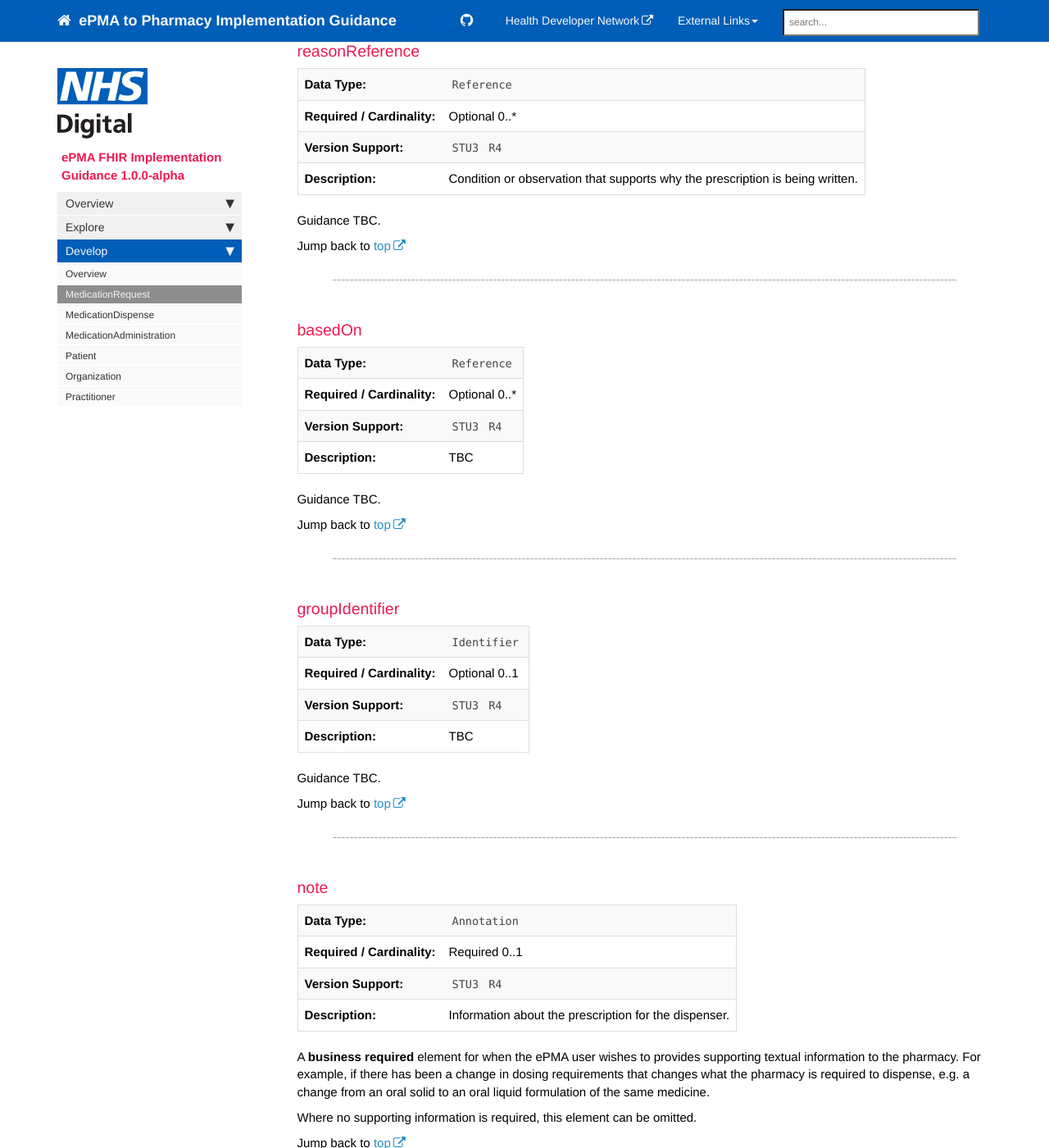
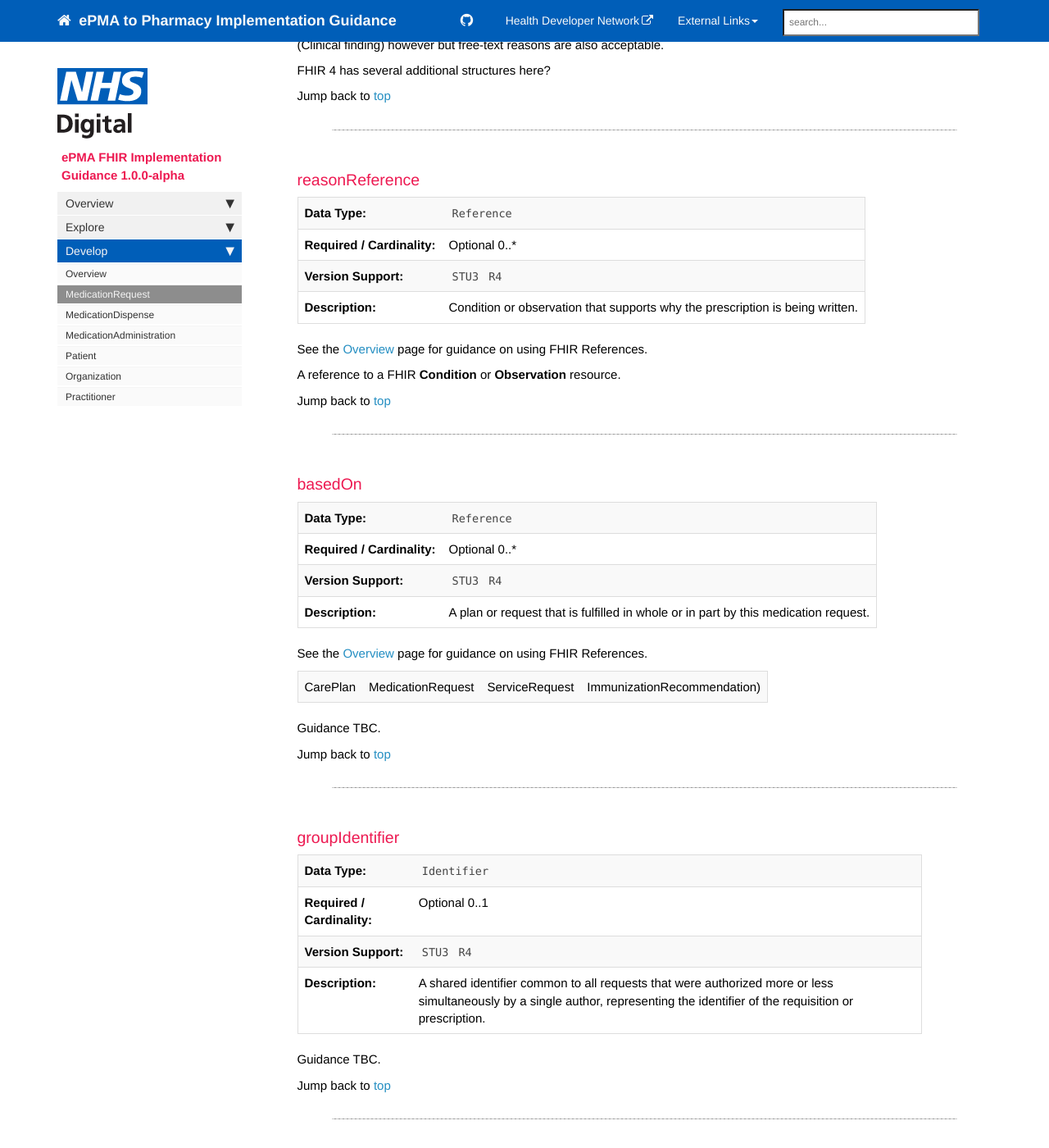
Before and after one commit to nhsconnect/FHIR-ePMA-Implementation, a Jekyll site: the page built from pages/develop/develop_medicationrequest.md, in a window 1280 px wide and 1400 px high, scrolled down 12881 px. Shown: the whole window at 82% size. Built offline with Jekyll 4.4.1, drawn with Linux system fonts in a browser that asks for light colours; nearby versions of some CDN libraries; comment, search, counter and statistics services are not loaded; some of the changed text lies outside the part shown.

Commit message:
Add files via upload

```diff
--- a/pages/develop/develop_medicationrequest.md
+++ b/pages/develop/develop_medicationrequest.md
@@ -79,7 +79,7 @@ If a client system creates the logical id and there are multiple clients sending
 
 For this reason, within an implementation where multiple clients are POSTing to a FHIR server, it is highly recommenced that the FHIR server creates the logical id to remove the risk of duplication.
 
-Jump back to [top](https://nhsconnect.github.io/FHIR-ePMA-Implementation/develop_medicationrequest.html)
+Jump back to [top](develop_medicationrequest.htm)
 <hr/>
 
 ### identifier
@@ -105,7 +105,7 @@ Jump back to [top](https://nhsconnect.github.io/FHIR-ePMA-Implementation/develop
 
 Guidance TBC.
 
-Jump back to [top](https://nhsconnect.github.io/FHIR-ePMA-Implementation/develop_medicationrequest.html)
+Jump back to [top](develop_medicationrequest.htm)
 <hr/>
 
 ### text
@@ -131,7 +131,7 @@ Jump back to [top](https://nhsconnect.github.io/FHIR-ePMA-Implementation/develop
 
 Guidance TBC.
 
-Jump back to [top](https://nhsconnect.github.io/FHIR-ePMA-Implementation/develop_medicationrequest.html)
+Jump back to [top](develop_medicationrequest.htm)
 <hr/>
 
 ### status
@@ -189,7 +189,7 @@ For the purposes of this guidance, the scope of **status** extends to dispensing
 | `Active` | `Stopped` | This transition will trigger an update to the MedicationRequest from the ePMA system to the pharmacy system to stop dispensing activities. Within a RESTful implementation this would be typically implemented as either an HTTP PUT or PATCH. |
 | `Active` | `Completed` | Contained within the ePMA system. All dispensing activity has been received from the pharmacy system within **MedicationDispense** FHIR resources. The ePMA system has completed the recorded of medicine administration events. |
 
-Jump back to [top](https://nhsconnect.github.io/FHIR-ePMA-Implementation/develop_medicationrequest.html)
+Jump back to [top](develop_medicationrequest.htm)
 <hr/>
 
 ### intent
@@ -217,7 +217,7 @@ The value `order` should always be used to denote this is a medication request o
 
 FHIR R4 extends the value set to; `proposal`, `plan`, `order`, `original-order`, `reflex-order`, `filler-order`, `instance-order` and `option`, but the recommendation for the target use case is to continue to use `order` unless it is locally decided that the extended R4 value set better supports the business requirements.
 
-Jump back to [top](https://nhsconnect.github.io/FHIR-ePMA-Implementation/develop_medicationrequest.html)
+Jump back to [top](develop_medicationrequest.htm)
 <hr/>
 
 ### category
@@ -259,7 +259,7 @@ For the target ePMA to hospital pharmacy systems use case, it would be expected
 
 The only category that does not trigger the sending/sharing of a FHIR medicationRequest resource with the hospital pharmacy would be a `community` medication request. A `community` medication request would either trigger the printing and signing of a paper FP10HP prescription, or (when implemented by the Trust) an electronic prescription sent to the NHS Electronic Prescription Service.
 
-Jump back to [top](https://nhsconnect.github.io/FHIR-ePMA-Implementation/develop_medicationrequest.html)
+Jump back to [top](develop_medicationrequest.htm)
 <hr/>
 
 ### priority
@@ -293,7 +293,7 @@ The use of the term `stat` is potentially confusing as when used within a dosage
 
 If to be used, consider only initially supporting `routine` and `urgent` and set clear criteria for when a medication request should be marked as `urgent`.
 
-Jump back to [top](https://nhsconnect.github.io/FHIR-ePMA-Implementation/develop_medicationrequest.html)
+Jump back to [top](develop_medicationrequest.htm)
 <hr/>
 
 ### medicationReference
@@ -317,11 +317,13 @@ Jump back to [top](https://nhsconnect.github.io/FHIR-ePMA-Implementation/develop
   </tr>
 </table>
 
+See the [Overview](develop_overview.htm) page for guidance on using FHIR References.
+
 **Note**: At the time of writing an alpha implementation of a FHIR dm+d server is available from the North East CSU as a [demonstrator](https://dmdsite-uks-test-web.azurewebsites.net/Dosage) and associated [API]([https://apidmd001.azurewebsites.net/index.html](https://apidmd001.azurewebsites.net/index.html)).
 
 Q) How should `Medication.text` be populated? Should it be with the pukka dm+d description or the drug name as selected by the clinician, which may be slightly different is the clinical system has not fully implemented dm+d?
 
-Jump back to [top](https://nhsconnect.github.io/FHIR-ePMA-Implementation/develop_medicationrequest.html)
+Jump back to [top](develop_medicationrequest.html)
 <hr/>
 
 ### subject
@@ -345,9 +347,11 @@ Jump back to [top](https://nhsconnect.github.io/FHIR-ePMA-Implementation/develop
   </tr>
 </table>
 
+See the [Overview](develop_overview.htm) page for guidance on using FHIR References.
+
 **Note**: It is acknowledged that a typical Hospital Patient Administration System (PAS) available today will not expose a FHIR interface so referencing by URL will most likely not be available for some time. However this should be a target architecture so that the FHIR-enabled PAS can be used as a trusted source of Patient resources across multiple hospital systems.
 
-Jump back to [top](https://nhsconnect.github.io/FHIR-ePMA-Implementation/develop_medicationrequest.html)
+Jump back to [top](develop_medicationrequest.htm)
 <hr/>
 
 ### supportingInformation
@@ -371,6 +375,8 @@ Jump back to [top](https://nhsconnect.github.io/FHIR-ePMA-Implementation/develop
   </tr>
 </table>
 
+See the [Overview](develop_overview.htm) page for guidance on using FHIR References.
+
 Guidance TBC.
 
 Can reference any number of FHIR resources...
@@ -383,7 +389,7 @@ Reference an **AllergyIntolorance** resource to share a patient's allergy to mak
 
 Reference a **CarePlan** resource where medication dispensing is considered as part of a specific treatment regimen.
 
-Jump back to [top](https://nhsconnect.github.io/FHIR-ePMA-Implementation/develop_medicationrequest.html)
+Jump back to [top](develop_medicationrequest.htm)
 <hr/>
 
 ### authoredOn
@@ -413,7 +419,7 @@ Recommended to specify as a complete date and time, e.g. "2020-03-26T15:00:00".
 
 Recommended that the date and time is the same as recorded and visible within the ePMA system.
 
-Jump back to [top](https://nhsconnect.github.io/FHIR-ePMA-Implementation/develop_medicationrequest.html)
+Jump back to [top](develop_medicationrequest.htm)
 <hr/>
 
 ### requester
@@ -437,6 +443,8 @@ Jump back to [top](https://nhsconnect.github.io/FHIR-ePMA-Implementation/develop
   </tr>
 </table>
 
+See the [Overview](develop_overview.htm) page for guidance on using FHIR References.
+
 Recommended as a required business element for most implementations.
 
 Recommended to be the prescribing clinician recorded on the ePMA system for the medication request, as a reference to a FHIR **Practitioner** resource.
@@ -458,7 +466,7 @@ Where an implementation does not currently record the prescribing clinician then
 
 **Note**: STU3 allowed a request on behalf of another organisation to be defined using **requester.onBehalfOf**. This has been removed from R4 so is recommended not to be used within any STU3 or CareConnect implementation.
 
-Jump back to [top](https://nhsconnect.github.io/FHIR-ePMA-Implementation/develop_medicationrequest.html)
+Jump back to [top](develop_medicationrequest.htm)
 <hr/>
 
 ### recorder
@@ -482,9 +490,11 @@ Jump back to [top](https://nhsconnect.github.io/FHIR-ePMA-Implementation/develop
   </tr>
 </table>
 
+See the [Overview](develop_overview.htm) page for guidance on using FHIR References.
+
 Optional for most implementations and requires all system users to be individual authenticated. The primary purpose of capturing the recorder would be for the local audit trail. The data recorder will be of little relevance for most pharmacy implementations.
 
-Jump back to [top](https://nhsconnect.github.io/FHIR-ePMA-Implementation/develop_medicationrequest.html)
+Jump back to [top](develop_medicationrequest.htm)
 <hr/>
 
 ### reasonCode
@@ -514,7 +524,7 @@ Where possible this should be a coded term from the SNOMED-CT hierarchy as a des
 
 FHIR 4 has several additional structures here?
 
-Jump back to [top](https://nhsconnect.github.io/FHIR-ePMA-Implementation/develop_medicationrequest.html)
+Jump back to [top](develop_medicationrequest.htm)
 <hr/>
 
 ### reasonReference
@@ -538,9 +548,11 @@ Jump back to [top](https://nhsconnect.github.io/FHIR-ePMA-Implementation/develop
   </tr>
 </table>
 
-Guidance TBC.
+See the [Overview](develop_overview.htm) page for guidance on using FHIR References.
 
-Jump back to [top](https://nhsconnect.github.io/FHIR-ePMA-Implementation/develop_medicationrequest.html)
+A reference to a FHIR **Condition** or **Observation** resource.
+
+Jump back to [top](develop_medicationrequest.htm)
 <hr/>
 
 ### basedOn
@@ -560,13 +572,17 @@ Jump back to [top](https://nhsconnect.github.io/FHIR-ePMA-Implementation/develop
   </tr>
   <tr>
    <td><b>Description:</b></td>
-   <td>TBC</td>
+   <td>A plan or request that is fulfilled in whole or in part by this medication request.</td>
   </tr>
 </table>
 
+See the [Overview](develop_overview.htm) page for guidance on using FHIR References.
+
+CarePlan | MedicationRequest | ServiceRequest | ImmunizationRecommendation)
+
 Guidance TBC.
 
-Jump back to [top](https://nhsconnect.github.io/FHIR-ePMA-Implementation/develop_medicationrequest.html)
+Jump back to [top](develop_medicationrequest.htm)
 <hr/>
 
 ### groupIdentifier
@@ -586,13 +602,13 @@ Jump back to [top](https://nhsconnect.github.io/FHIR-ePMA-Implementation/develop
   </tr>
   <tr>
    <td><b>Description:</b></td>
-   <td>TBC</td>
+   <td>A shared identifier common to all requests that were authorized more or less simultaneously by a single author, representing the identifier of the requisition or prescription.</td>
   </tr>
 </table>
 
 Guidance TBC.
 
-Jump back to [top](https://nhsconnect.github.io/FHIR-ePMA-Implementation/develop_medicationrequest.html)
+Jump back to [top](develop_medicationrequest.htm)
 <hr/>
 
 ### note
@@ -620,7 +636,7 @@ A **business required** element for when the ePMA user wishes to provides suppor
 
 Where no supporting information is required, this element can be omitted.
 
-Jump back to [top](https://nhsconnect.github.io/FHIR-ePMA-Implementation/develop_medicationrequest.html)
+Jump back to [top](develop_medicationrequest.htm)
 <hr/>
 
 ### dosageInstruction
@@ -646,7 +662,7 @@ Jump back to [top](https://nhsconnect.github.io/FHIR-ePMA-Implementation/develop
 
 Refer to [FHIR Dose Syntax Implementation Guidance](https://developer.nhs.uk/apis/dose-syntax-implementation-1-3-2-alpha/) (or any subsequent version) for guidance.
 
-Jump back to [top](https://nhsconnect.github.io/FHIR-ePMA-Implementation/develop_medicationrequest.html)
+Jump back to [top](develop_medicationrequest.htm)
 <hr/>
 
 ### dispenseRequest
@@ -674,7 +690,7 @@ It is recommended that this structure is **omitted**, unless required data to be
 
 Many elements within this structure are to support primary care prescribing processes using VMP and AMP dm+d concepts and where a structured dosage instruction is not populated.
 
-Jump back to [top](https://nhsconnect.github.io/FHIR-ePMA-Implementation/develop_medicationrequest.html)
+Jump back to [top](develop_medicationrequest.htm)
 <hr/>
 
 ### substitution
@@ -706,7 +722,7 @@ It could be unwise to assume all UK implementations will prevent substitution if
 
 Where substitution to be be allowed, set to "**true**". The inclusion of the coded reason is optional as the value-set defined in FHIR is of limited benefit to UK healthcare.
 
-Jump back to [top](https://nhsconnect.github.io/FHIR-ePMA-Implementation/develop_medicationrequest.html)
+Jump back to [top](develop_medicationrequest.htm)
 <hr/>
 
 ### priorPrescription
@@ -730,6 +746,8 @@ Jump back to [top](https://nhsconnect.github.io/FHIR-ePMA-Implementation/develop
   </tr>
 </table>
 
+See the [Overview](develop_overview.htm) page for guidance on using FHIR References.
+
 The published FHIR specifications described this element is slightly different ways in different parts of the FHIR specification;
 
 "*A link to a resource representing an earlier order related order or prescription*"
@@ -750,7 +768,7 @@ An order for the same medication but for a different dose can still be linked us
 
 The medicationRequest being replaced will be referenced within **priorPrescription**. It would be expected that the referenced resource would be updated with a **status** of `cancelled`, `entered-in-error` or `stopped`. This will allow both the ePMA and pharmacy systems to make it clear to the human user that one medication request replaces another.
 
-Jump back to [top](https://nhsconnect.github.io/FHIR-ePMA-Implementation/develop_medicationrequest.html)
+Jump back to [top](develop_medicationrequest.htm)
 <hr/>
 
 ### extension (repeatInformation)
@@ -776,7 +794,7 @@ Jump back to [top](https://nhsconnect.github.io/FHIR-ePMA-Implementation/develop
 
 It is recommended that this structure is **omitted** for the target use case.
 
-Jump back to [top](https://nhsconnect.github.io/FHIR-ePMA-Implementation/develop_medicationrequest.html)
+Jump back to [top](develop_medicationrequest.htm)
 <hr/>
 
 ### extension (statusReason)
@@ -802,7 +820,7 @@ Jump back to [top](https://nhsconnect.github.io/FHIR-ePMA-Implementation/develop
 
 This extension was added to the international standard within FHIR R4 so provides a migration path from STU3 to R4.
 
-Jump back to [top](https://nhsconnect.github.io/FHIR-ePMA-Implementation/develop_medicationrequest.html)
+Jump back to [top](develop_medicationrequest.htm)
 <hr/>
 
 ### extension (prescriptionType)
@@ -830,7 +848,7 @@ It is recommended that this structure is **omitted** for the target use case.
 
 **Note**: The value set for this STU3 extension aligns with the legacy HL7v3 'PrescriptionTreatmentType' vocab; `acute`, `repeat`, `repeat dispensing` and `delayed prescribing`. If UK Core R4 is extended to support this type of data then the extension name should ideally not be called 'prescriptionType' as it confused with a different legacy HL7v3 vocab for 'prescriptionType' which serves a different purpose.
 
-Jump back to [top](https://nhsconnect.github.io/FHIR-ePMA-Implementation/develop_medicationrequest.html)
+Jump back to [top](develop_medicationrequest.htm)
 <hr/>
 
 ### statusReason
@@ -838,11 +856,11 @@ Jump back to [top](https://nhsconnect.github.io/FHIR-ePMA-Implementation/develop
 <table class='resource-attributes'>
   <tr>
    <td><b>Data Type:</b></td>
-   <td><code>TBC</code></td>
+   <td><code>CodeableConcept</code></td>
   </tr>
   <tr>
    <td><b>Required / Cardinality:</b></td>
-   <td>TBC</td>
+   <td>Optional 0..1</td>
   </tr>
   <tr>
     <td><b>Version Support:</b> </td>
@@ -850,13 +868,13 @@ Jump back to [top](https://nhsconnect.github.io/FHIR-ePMA-Implementation/develop
   </tr>
   <tr>
    <td><b>Description:</b></td>
-   <td>TBC</td>
+   <td>Captures the reason for the current state of the MedicationRequest.</td>
   </tr>
 </table>
 
 Guidance TBC.
 
-Jump back to [top](https://nhsconnect.github.io/FHIR-ePMA-Implementation/develop_medicationrequest.html)
+Jump back to [top](develop_medicationrequest.htm)
 <hr/>
 
 ### doNotPerform
@@ -864,11 +882,11 @@ Jump back to [top](https://nhsconnect.github.io/FHIR-ePMA-Implementation/develop
 <table class='resource-attributes'>
   <tr>
    <td><b>Data Type:</b></td>
-   <td><code>TBC</code></td>
+   <td><code>Boolean</code></td>
   </tr>
   <tr>
    <td><b>Required / Cardinality:</b></td>
-   <td>TBC</td>
+   <td>Optional 0..1</td>
   </tr>
   <tr>
     <td><b>Version Support:</b> </td>
@@ -876,13 +894,13 @@ Jump back to [top](https://nhsconnect.github.io/FHIR-ePMA-Implementation/develop
   </tr>
   <tr>
    <td><b>Description:</b></td>
-   <td>TBC</td>
+   <td>If true indicates that the provider is asking for the medication request not to occur.</td>
   </tr>
 </table>
 
 Guidance TBC.
 
-Jump back to [top](https://nhsconnect.github.io/FHIR-ePMA-Implementation/develop_medicationrequest.html)
+Jump back to [top](develop_medicationrequest.htm)
 <hr/>
 
 ### reported[x]
@@ -890,11 +908,11 @@ Jump back to [top](https://nhsconnect.github.io/FHIR-ePMA-Implementation/develop
 <table class='resource-attributes'>
   <tr>
    <td><b>Data Type:</b></td>
-   <td><code>TBC</code></td>
+   <td><code>Boolean or Reference</code></td>
   </tr>
   <tr>
    <td><b>Required / Cardinality:</b></td>
-   <td>TBC</td>
+   <td>Optional 0..1</td>
   </tr>
   <tr>
     <td><b>Version Support:</b> </td>
@@ -902,13 +920,13 @@ Jump back to [top](https://nhsconnect.github.io/FHIR-ePMA-Implementation/develop
   </tr>
   <tr>
    <td><b>Description:</b></td>
-   <td>TBC</td>
+   <td>Indicates if this record was captured as a secondary 'reported' record rather than as an original primary source-of-truth record. It may also indicate the source of the report.</td>
   </tr>
 </table>
 
 Guidance TBC.
 
-Jump back to [top](https://nhsconnect.github.io/FHIR-ePMA-Implementation/develop_medicationrequest.html)
+Jump back to [top](develop_medicationrequest.htm)
 <hr/>
 
 ### encounter
@@ -916,11 +934,11 @@ Jump back to [top](https://nhsconnect.github.io/FHIR-ePMA-Implementation/develop
 <table class='resource-attributes'>
   <tr>
    <td><b>Data Type:</b></td>
-   <td><code>TBC</code></td>
+   <td><code>Reference</code></td>
   </tr>
   <tr>
    <td><b>Required / Cardinality:</b></td>
-   <td>TBC</td>
+   <td>Optional 0..1</td>
   </tr>
   <tr>
     <td><b>Version Support:</b> </td>
@@ -928,13 +946,13 @@ Jump back to [top](https://nhsconnect.github.io/FHIR-ePMA-Implementation/develop
   </tr>
   <tr>
    <td><b>Description:</b></td>
-   <td>TBC</td>
+   <td>The Encounter during which this MedicationRequest was created or to which the creation of this record is tightly associated.</td>
   </tr>
 </table>
 
 Guidance TBC.
 
-Jump back to [top](https://nhsconnect.github.io/FHIR-ePMA-Implementation/develop_medicationrequest.html)
+Jump back to [top](develop_medicationrequest.htm)
 <hr/>
 
 ### performer
@@ -958,9 +976,11 @@ Jump back to [top](https://nhsconnect.github.io/FHIR-ePMA-Implementation/develop
   </tr>
 </table>
 
+See the [Overview](develop_overview.htm) page for guidance on using FHIR References.
+
 **IMPORTANT**: Do not confuse this element with **dispenseRequest.performer** which defines any intended dispenser for the medication request using a referenced FHIR [Organization](develop_organization.html) resource.
 
-Jump back to [top](https://nhsconnect.github.io/FHIR-ePMA-Implementation/develop_medicationrequest.html)
+Jump back to [top](develop_medicationrequest.htm)
 <hr/>
 
 ### performerType
@@ -986,7 +1006,7 @@ Jump back to [top](https://nhsconnect.github.io/FHIR-ePMA-Implementation/develop
 
 Guidance TBC.
 
-Jump back to [top](https://nhsconnect.github.io/FHIR-ePMA-Implementation/develop_medicationrequest.html)
+Jump back to [top](develop_medicationrequest.htm)
 <hr/>
 
 ### instantiatesCanonical
@@ -994,11 +1014,11 @@ Jump back to [top](https://nhsconnect.github.io/FHIR-ePMA-Implementation/develop
 <table class='resource-attributes'>
   <tr>
    <td><b>Data Type:</b></td>
-   <td><code>TBC</code></td>
+   <td><code>canonical</code></td>
   </tr>
   <tr>
    <td><b>Required / Cardinality:</b></td>
-   <td>TBC</td>
+   <td>Optional 0..*</td>
   </tr>
   <tr>
     <td><b>Version Support:</b> </td>
@@ -1006,13 +1026,13 @@ Jump back to [top](https://nhsconnect.github.io/FHIR-ePMA-Implementation/develop
   </tr>
   <tr>
    <td><b>Description:</b></td>
-   <td>TBC</td>
+   <td>The URL pointing to a protocol, guideline, orderset, or other definition that is adhered to in whole or in part by this MedicationRequest.</td>
   </tr>
 </table>
 
 Guidance TBC.
 
-Jump back to [top](https://nhsconnect.github.io/FHIR-ePMA-Implementation/develop_medicationrequest.html)
+Jump back to [top](develop_medicationrequest.htm)
 <hr/>
 
 ### instantiatesUri
@@ -1020,11 +1040,11 @@ Jump back to [top](https://nhsconnect.github.io/FHIR-ePMA-Implementation/develop
 <table class='resource-attributes'>
   <tr>
    <td><b>Data Type:</b></td>
-   <td><code>TBC</code></td>
+   <td><code>uri</code></td>
   </tr>
   <tr>
    <td><b>Required / Cardinality:</b></td>
-   <td>TBC</td>
+   <td>Optional 0..*</td>
   </tr>
   <tr>
     <td><b>Version Support:</b> </td>
@@ -1032,13 +1052,13 @@ Jump back to [top](https://nhsconnect.github.io/FHIR-ePMA-Implementation/develop
   </tr>
   <tr>
    <td><b>Description:</b></td>
-   <td>TBC</td>
+   <td>The URL pointing to an externally maintained protocol, guideline, orderset or other definition that is adhered to in whole or in part by this MedicationRequest.</td>
   </tr>
 </table>
 
 Guidance TBC.
 
-Jump back to [top](https://nhsconnect.github.io/FHIR-ePMA-Implementation/develop_medicationrequest.html)
+Jump back to [top](develop_medicationrequest.htm)
 <hr/>
 
 ### courseOfTherapyType
@@ -1046,11 +1066,11 @@ Jump back to [top](https://nhsconnect.github.io/FHIR-ePMA-Implementation/develop
 <table class='resource-attributes'>
   <tr>
    <td><b>Data Type:</b></td>
-   <td><code>TBC</code></td>
+   <td><code>CodeableConcept</code></td>
   </tr>
   <tr>
    <td><b>Required / Cardinality:</b></td>
-   <td>TBC</td>
+   <td>Optional 0..1</td>
   </tr>
   <tr>
     <td><b>Version Support:</b> </td>
@@ -1058,24 +1078,24 @@ Jump back to [top](https://nhsconnect.github.io/FHIR-ePMA-Implementation/develop
   </tr>
   <tr>
    <td><b>Description:</b></td>
-   <td>TBC</td>
+   <td>The description of the overall patte3rn of the administration of the medication to the patient.</td>
   </tr>
 </table>
 
 Guidance TBC.
 
-Jump back to [top](https://nhsconnect.github.io/FHIR-ePMA-Implementation/develop_medicationrequest.html)<hr/>
+Jump back to [top](develop_medicationrequest.htm)<hr/>
 
 ### insurance
 
 <table class='resource-attributes'>
   <tr>
    <td><b>Data Type:</b></td>
-   <td><code>TBC</code></td>
+   <td><code>Reference</code></td>
   </tr>
   <tr>
    <td><b>Required / Cardinality:</b></td>
-   <td>TBC</td>
+   <td>Optional 0..*</td>
   </tr>
   <tr>
     <td><b>Version Support:</b> </td>
@@ -1083,13 +1103,13 @@ Jump back to [top](https://nhsconnect.github.io/FHIR-ePMA-Implementation/develop
   </tr>
   <tr>
    <td><b>Description:</b></td>
-   <td>TBC</td>
+   <td>Insurance plans, coverage extensions, pre-authorizations and/or pre-determinations that may be required for delivering the requested service.</td>
   </tr>
 </table>
 
 Guidance TBC.
 
-Jump back to [top](https://nhsconnect.github.io/FHIR-ePMA-Implementation/develop_medicationrequest.html)
+Jump back to [top](develop_medicationrequest.htm)
 <hr/>
 
 ### context
@@ -1113,13 +1133,15 @@ Jump back to [top](https://nhsconnect.github.io/FHIR-ePMA-Implementation/develop
   </tr>
 </table>
 
+See the [Overview](develop_overview.htm) page for guidance on using FHIR References.
+
 This element has been removed from the FHIR R4 standard.
 
 If implemented as a reference to an **Encounter** resource, within R4 this is supported by a new **encounter** element, giving a clear migration path.
 
 Any reference to an **EpisodeOfCare** resource within an STU3 or CareConnect implementation will not be supported if migrated to FHIR R4. It is recommended not to reference an EpisodeOfCare resource within an STU3 implementation.
 
-Jump back to [top](https://nhsconnect.github.io/FHIR-ePMA-Implementation/develop_medicationrequest.html)
+Jump back to [top](develop_medicationrequest.htm)
 <hr/>
 
 ### definition
@@ -1145,5 +1167,5 @@ Jump back to [top](https://nhsconnect.github.io/FHIR-ePMA-Implementation/develop
 
 This element has been removed from FHIR R4 therefore it's use within an STU3 or CareConnect implementation is **not recommended**.
 
-Jump back to [top](https://nhsconnect.github.io/FHIR-ePMA-Implementation/develop_medicationrequest.html)
+Jump back to [top](develop_medicationrequest.htm)
 <hr/>
```
Also changed, not shown: pages/develop/develop_overview.md (+1 -1 lines).
